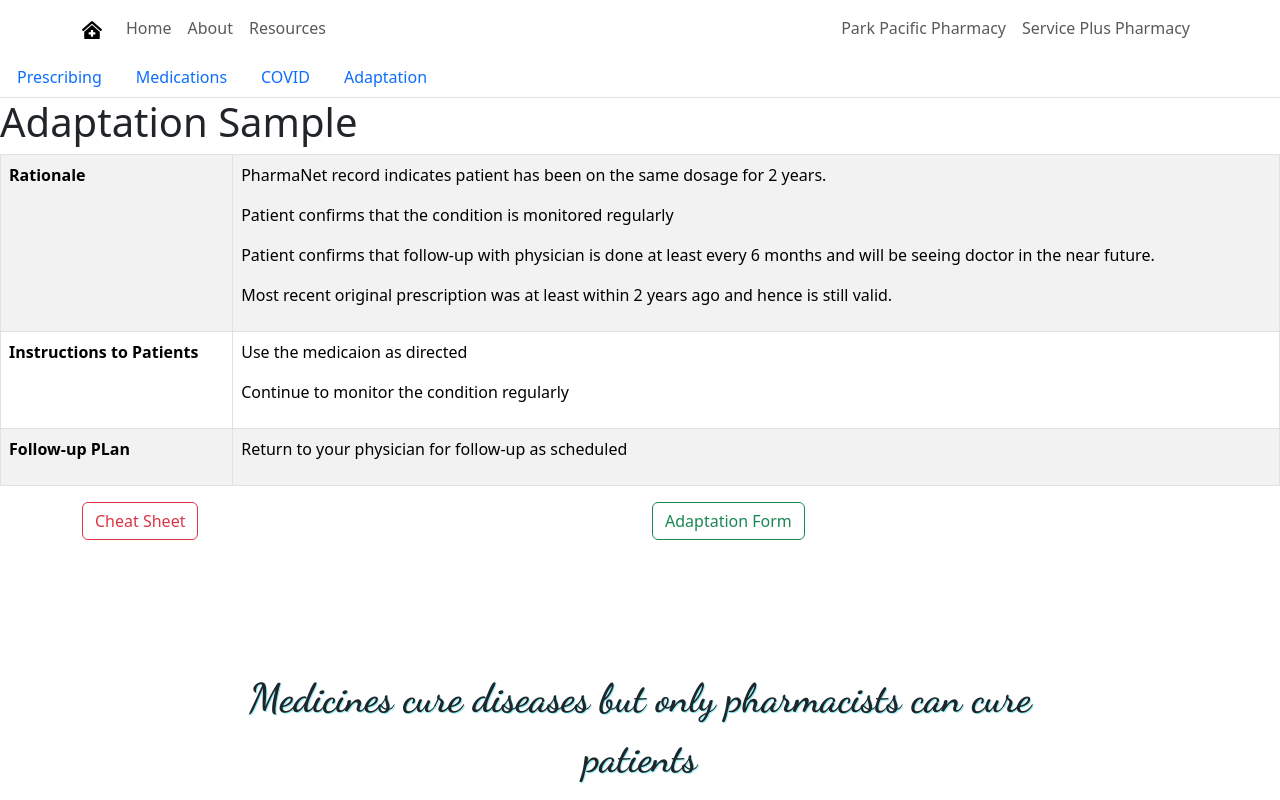
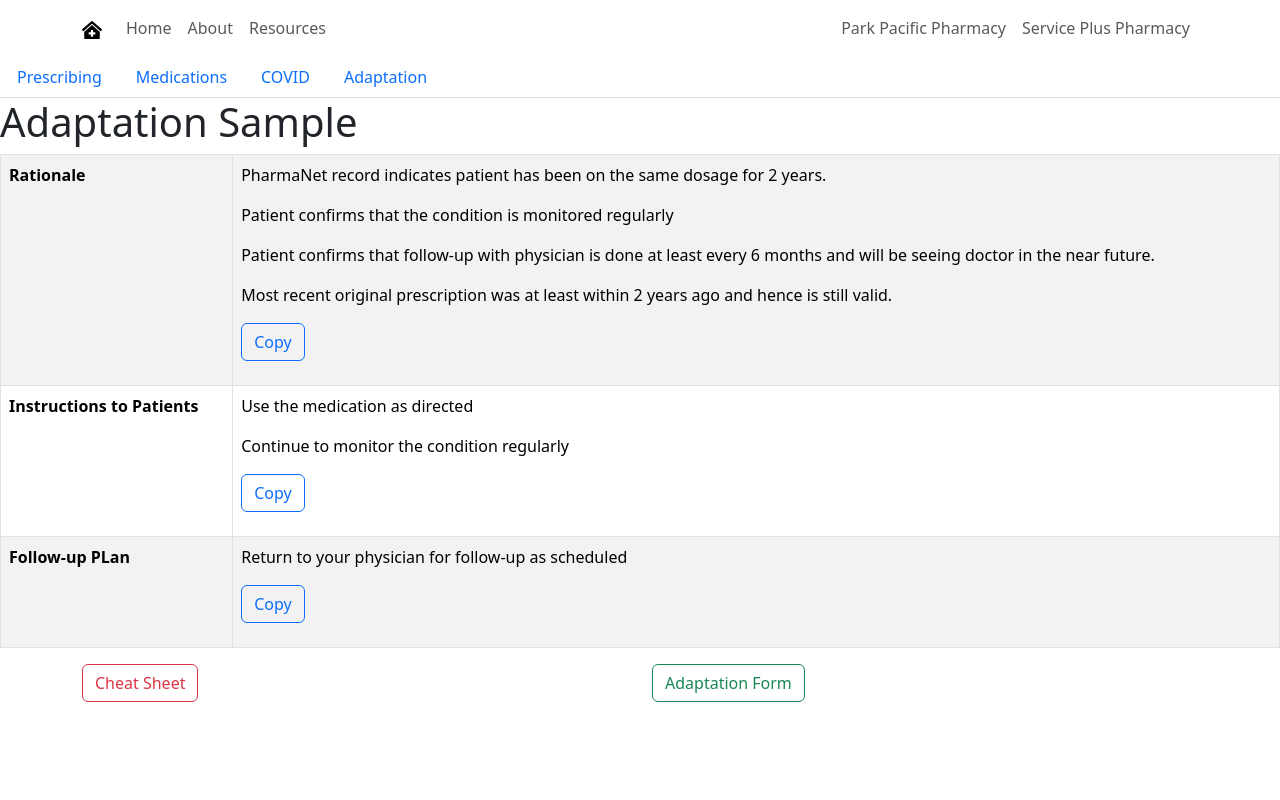
Before and after one commit to cyber-dynamo/pharmflash1, a React (Create React App) app: page /#/resources/adaptation in a window 1280 px wide. Shown: the top 800 px of the page. Built offline with nearby package versions, Linux system fonts and the light colour scheme; a web font is replaced by a local one.

Commit message:
add meds

```diff
--- a/package.json
+++ b/package.json
@@ -9,8 +9,10 @@
     "@testing-library/user-event": "^13.5.0",
     "axios": "^1.3.4",
     "bootstrap": "^5.3.0-alpha1",
+    "clipboard": "^2.0.11",
     "react": "^18.2.0",
     "react-bootstrap": "^2.7.2",
+    "react-copy-to-clipboard": "^5.1.0",
     "react-dom": "^18.2.0",
     "react-icons": "^4.8.0",
     "react-scripts": "^2.1.3",
--- a/src/App.css
+++ b/src/App.css
@@ -31,7 +31,7 @@
   /* Home */
   .home{
     background-image: linear-gradient(rgb(144, 242, 247), rgb(231, 237, 238));
-    height: 78vh;
+    min-height: 100vh;
   }
   /* About*/
 .about{
--- a/src/components/adaptation.js
+++ b/src/components/adaptation.js
@@ -1,11 +1,18 @@
-import React from 'react';
+import React,{useState} from 'react';
 import Button from 'react-bootstrap/Button';
 import Table from 'react-bootstrap/Table';
 import Container from 'react-bootstrap/Container';
 import Row from 'react-bootstrap/Row';
 import Col from 'react-bootstrap/Col';
+import {CopyToClipboard} from 'react-copy-to-clipboard';
+
 
 const Adaptation =()=>{
+  const [copied,setCopied] = useState(false);
+  const handleCopy = ()=>{
+    setCopied(true);
+    setTimeout(()=>setCopied(false),500);
+  };
 
     return(
 
@@ -27,19 +34,50 @@ const Adaptation =()=>{
             <p>Most recent original prescription was at least within 2 years ago
                 and hence is still valid.
             </p>
+            <p>
+            <CopyToClipboard
+              text={`PharmaNet record indicates patient has been on the same dosage for 2 years.
+              \nPatient confirms that the condition is monitored regularly.
+              \nReturn to your physician for follow-up as scheduled
+              \nMost recent original prescription was at least within 2 years ago and hence is still valid.`}
+              onCopy={handleCopy}
+            >
+              <Button variant="outline-primary">Copy</Button>
+            </CopyToClipboard>
+            {copied ? <span style={{ color: 'green' }}>Copied!</span> : null}
+            </p>
           </td>
         </tr>
         <tr>
           <th>Instructions to Patients</th>
           <td>
-            <p>Use the medicaion as directed</p>
+            <p>Use the medication as directed</p>
             <p>Continue to monitor the condition regularly</p>
+            <p>
+            <CopyToClipboard
+              text={`Use the medication as directed.
+              \nContinue to monitor the condition regularly.`}
+              onCopy={handleCopy}
+            >
+              <Button variant="outline-primary">Copy</Button>
+            </CopyToClipboard>
+            {copied ? <span style={{ color: 'green' }}>Copied!</span> : null}
+            </p>
           </td>
         </tr>
         <tr>
           <th>Follow-up PLan</th>
           <td>
             <p>Return to your physician for follow-up as scheduled</p>
+            <p>
+            <CopyToClipboard
+              text={`Return to your physician for follow-up as scheduled`}
+              onCopy={handleCopy}
+            >
+              <Button variant="outline-primary">Copy</Button>
+            </CopyToClipboard>
+            {copied ? <span style={{ color: 'green' }}>Copied!</span> : null}
+            </p>
           </td>
         </tr>
       </tbody>
--- a/src/components/medications.js
+++ b/src/components/medications.js
@@ -1,9 +1,16 @@
-import React from 'react';
+import React,{useState} from 'react';
 import Accordion from 'react-bootstrap/Accordion';
 import Container from 'react-bootstrap/Container';
 import data from '../data/mrsdata';
+import {CopyToClipboard} from 'react-copy-to-clipboard';
 
 const Medications = () => {
+  const [copied,setCopied] = useState(false);
+
+  const handleCopy = ()=>{
+    setCopied(true);
+    setTimeout(()=>setCopied(false),500);
+  };
 
     return (
     <Container>
@@ -16,7 +23,17 @@ const Medications = () => {
         <Accordion.Header>{val.drug}</Accordion.Header>
         <Accordion.Body>
           <h5>{val.condition}</h5>
+          <CopyToClipboard text={`${val.condition}`} onCopy={handleCopy}>
+          <button variant='primary' size='sm'>
+            {copied ? 'Copied!': 'Copy'}
+            </button>
+          </CopyToClipboard>
           <p>{val.sig}</p>
+          <CopyToClipboard text={`${val.sig}`} onCopy={handleCopy}>
+          <button variant='primary' size='sm'>
+            {copied ? 'Copied!': 'Copy'}
+            </button>
+          </CopyToClipboard>
         </Accordion.Body>
       </Accordion.Item>
       </Accordion>
--- a/src/data/mrsdata.js
+++ b/src/data/mrsdata.js
@@ -100,13 +100,13 @@ export default
     },
     {
       "id": 17,
-      "drug": "Corticosteroid cream or ointment",
+      "drug": "Topical Corticosteroid",
       "condition": "Rash 濕疹皮炎",
       "sig": "Monitor for burning, itching, redness and dry skin. Long term usage can result in bruising and thinning of the skin. 紅, 痕癢, 皮膚乾燥, 長期用會導致皮膚瘀傷或變薄",
     },
     {
       "id": 18,
-      "drug": "PPI",
+      "drug": "Proton Pump Inhibitors",
       "condition": "Stomach upset 胃",
       "sig": "Monitor for indigestion. Eat less but more frequent. 消化不良，宜少食多餐",
     },
@@ -118,14 +118,32 @@ export default
     },
     {
       "id": 20,
-      "drug": "Tamsulosin",
+      "drug": "Prostate",
       "condition": "Prostate 前列腺",
-      "sig": "Monitor for dizziness and weakness. 頭暈，無力",
+      "sig": "Monitor for dizziness and weakness. Best to be taken at night time. 頭暈，無力. 宜晚上用",
     },
     {
       "id": 21,
       "drug": "Alendronate",
       "condition": "Bone health 骨質疏鬆",
-      "sig": "Monitor for nausea, stomach pain, bloating. Take on an empty stomach with a full glass of water. Sit up for 30 minutes after. 作嘔，肚痛， 胃氣脹. 空肚用， 連一杯水。坐起半小時",
+      "sig": "Monitor for nausea, stomach pain, bloating. Take on an empty stomach with a full glass of water. Sit up for 30 minutes after. 作嘔，肚痛， 胃氣脹. 空肚連一杯水用, 用後坐起半小時",
+    },
+    {
+      "id": 22,
+      "drug": "Synthroid",
+      "condition": "Thyroid 甲狀腺",
+      "sig": "Monitor for symptoms of hyper or hypo thyroidism such as anxiety, hand tremor, tiredness, weight changes, weakness. 焦慮,手震,疲勞, 體重變化",
+    },
+    {
+      "id": 23,
+      "drug": "Flovent",
+      "condition": "氣管咳嗽",
+      "sig": "Monitor for throat irritations,hoarsenss, rinse mouth after use to avoid oral thrush. 聲沙, 用後漱口，以免真菌感染",
+    },
+    {
+      "id": 24,
+      "drug": "Methotrexate",
+      "condition": "Immunosuppresant 減低免疫能力",
+      "sig": "Monitor for headache, decreased appetite, hair loss. Must coadminister with folic acid.頭痛,無胃口,掉頭髮 ",
     }
   ]
--- a/src/structures/aboutme.js
+++ b/src/structures/aboutme.js
@@ -32,6 +32,11 @@ const Aboutme = () => {
         improve patient outcomes, share knowledge and provide guidance to his fellow pharmacists.
         Cheers!
       </p>
+      <br/>
+      <h5>Favourite quotes:</h5>
+      <p>Medicine is not a science, but an art; it does not consist of compounding pills and plasters, but of principles.</p>
+      <br/>
+      <p>If debugging is the process of removing software bugs, then programming must be the process of putting them in."</p>
     </div>
   );
 };
```
Also changed, not shown: public/pacoai.png (deleted), 1 other file (tests, documents, lock files or other folders).
